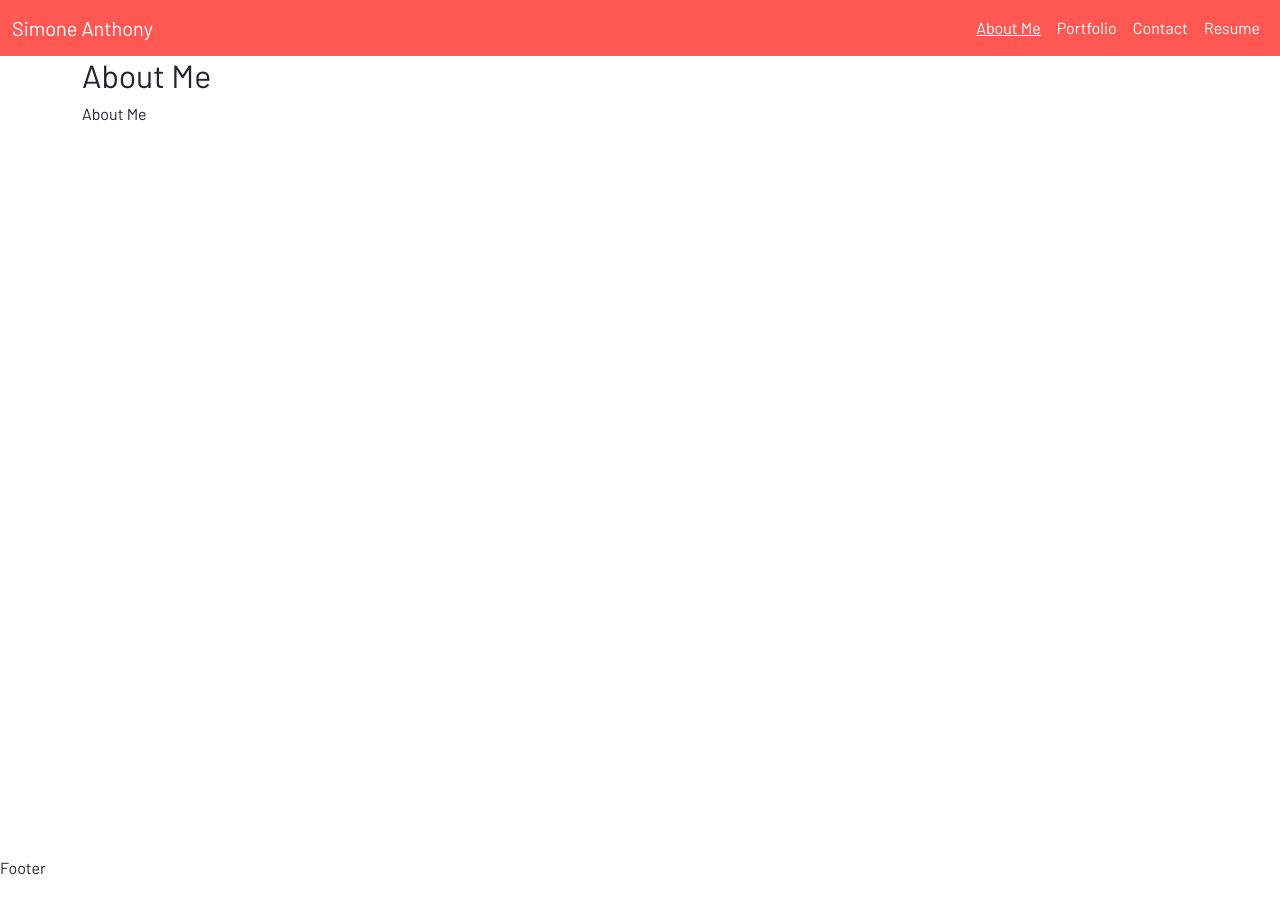
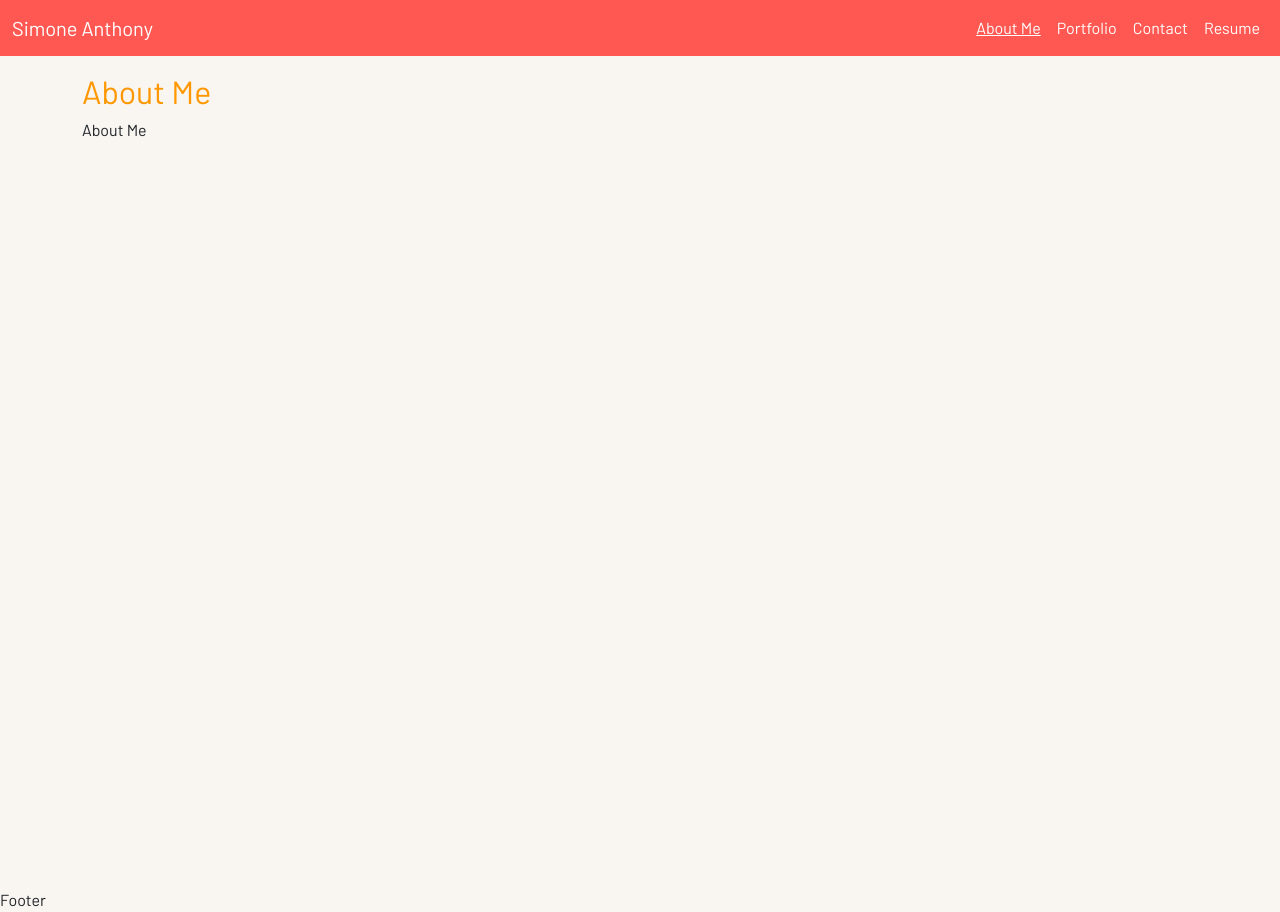
Before and after one commit to simone188535/React-Portfolio-Homework, a React (Create React App) app: page / in a window 1280 px wide. Before the commit the page ends 880 px from the top, so only its background shows below. Built offline with nearby package versions, Linux system fonts and the light colour scheme.

Commit message:
styling edits for page head and background

```diff
--- a/src/components/Project/Portfolio.js
+++ b/src/components/Project/Portfolio.js
@@ -1,6 +1,21 @@
+import picOfMe from './../../assets/me.jpeg';
 
 const Portfolio = () => {
-    return <section>Portfolio</section>;
-  };
+  return (
+    <>
+      <section className="portfolio">
+        <img src={picOfMe} alt="profile pic" className='image-thumbnail d-block mx-auto'/>
+        <article className="my-3">
+          "I am a software developer with 4+ years of experience who enjoys
+          building fun and creative projects. Software development is my passion
+          and I enjoy writing and building personal projects on my free time. I
+          would like to become a full Stack JavaScript Developer (preferable the
+          MERN stack). In the future I would also like to create my own
+          animation Library and put it on github."
+        </article>
+      </section>
+    </>
+  );
+};
 
-  export default Portfolio;
+export default Portfolio;
--- a/src/components/Project/index.js
+++ b/src/components/Project/index.js
@@ -24,8 +24,8 @@ const displayDetails = [
 
 const Project = ({ displayContent }) => {
   return (
-    <main className="container h-100 min-vh-100">
-      <h2>{displayDetails[displayContent].header}</h2>
+    <main className="container h-100 min-vh-100 my-3 body-content">
+      <h2 className="page-header">{displayDetails[displayContent].header}</h2>
       {displayDetails[displayContent].component}
     </main>
   );
--- a/src/index.scss
+++ b/src/index.scss
@@ -24,6 +24,10 @@ body {
     height: 100%;
 }
 
+body {
+    background-color: var(--orange-white) !important;
+}
+
 .nav-bar {
     background-color: var(--orange-red-alpha);
     color: var(--white);
@@ -36,6 +40,7 @@ body {
         cursor: pointer;
 
         .nav-item {
+
             &.active,
             &:hover {
                 text-decoration: underline;
@@ -43,3 +48,15 @@ body {
         }
     }
 }
+.body-content {
+    .page-header {
+        color: var(--orange);
+    }
+    .portfolio {
+        .image-thumbnail {
+            width: 150px;
+            border-radius: 50%;
+        }
+    }
+
+}
```
Also changed, not shown: src/assets/me.jpeg (added).
